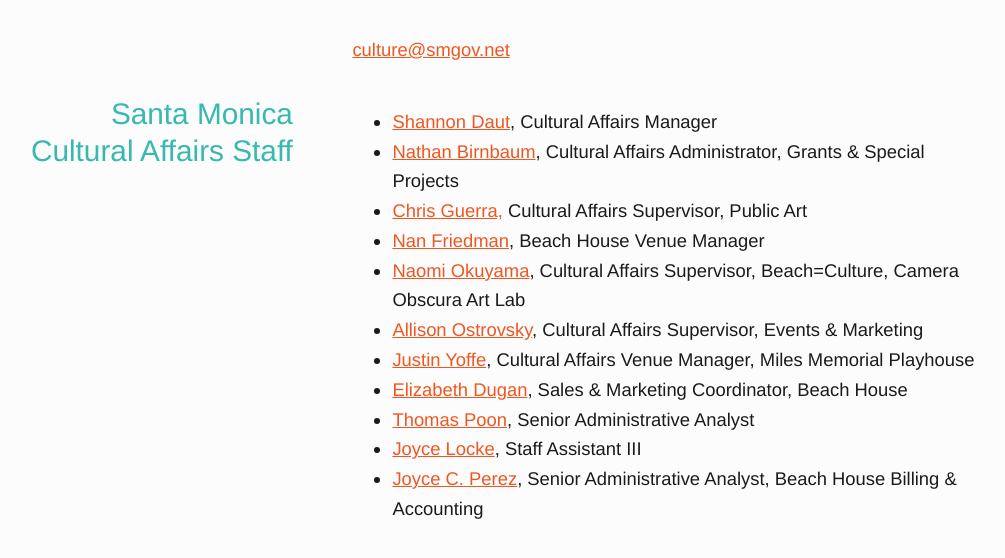
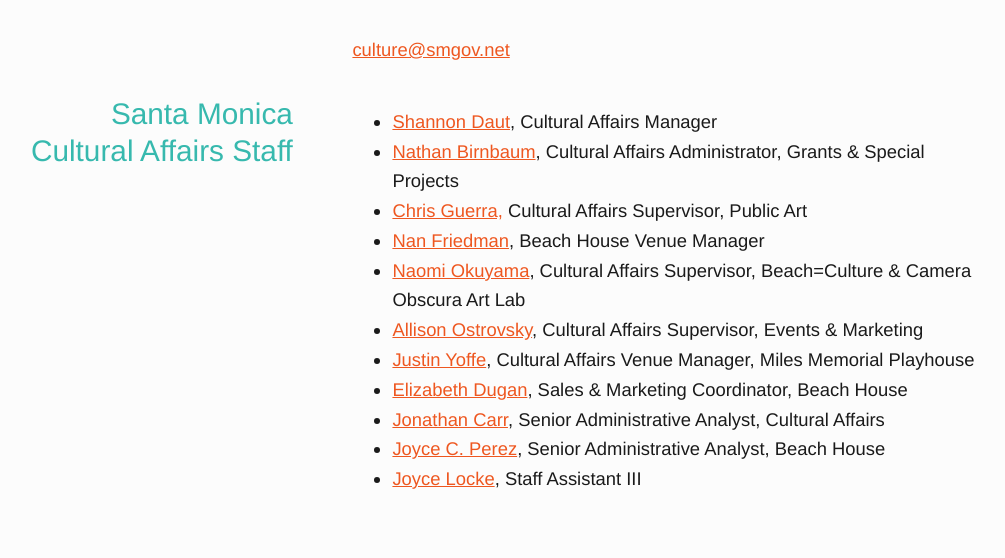
Before and after one commit to jimthoburn/artsamo, a Jekyll site: the page built from contact.markdown, in a window 1280 px wide and 900 px high, scrolled down 928 px, cut to the strip 0-698 px from the top of the window. Shown: the top 558 px of the strip, without its empty margins (104-1109 px from the left). Built offline with Jekyll 4.4.1, drawn with Linux system fonts in a browser that asks for light colours; some web fonts are replaced.

Commit message:
Update staff list

```diff
--- a/contact.markdown
+++ b/contact.markdown
@@ -19,10 +19,10 @@
 *   [Nathan Birnbaum](mailto:nathan.birnbaum@smgov.net), Cultural Affairs Administrator, Grants & Special Projects
 *   [Chris Guerra,](mailto:chris.guerra@smgov.net) Cultural Affairs Supervisor, Public Art
 *   [Nan Friedman](mailto:nan.friedman@smgov.net), Beach House Venue Manager
-*   [Naomi Okuyama](mailto:naomi.okuyama@smgov.net), Cultural Affairs Supervisor, Beach=Culture, Camera Obscura Art Lab
+*   [Naomi Okuyama](mailto:naomi.okuyama@smgov.net), Cultural Affairs Supervisor, Beach=Culture & Camera Obscura Art Lab
 *   [Allison Ostrovsky](mailto:allison.ostrovsky@smgov.net), Cultural Affairs Supervisor, Events & Marketing
 *   [Justin Yoffe](mailto:justin.yoffe@smgov.net), Cultural Affairs Venue Manager, Miles Memorial Playhouse
 *   [Elizabeth Dugan](mailto:elizabeth.dugan@smgov.net), Sales & Marketing Coordinator, Beach House
-*   [Thomas Poon](mailto:thomas.poon@smgov.net), Senior Administrative Analyst
+*   [Jonathan Carr](mailto:Jonathan.Carr@SMGOV.NET), Senior Administrative Analyst, Cultural Affairs
+*   [Joyce C. Perez](mailto:joyce.perez@smgov.net), Senior Administrative Analyst, Beach House
 *   [Joyce Locke](mailto:joyce.locke@smgov.net), Staff Assistant III
-*   [Joyce C. Perez](mailto:joyce.perez@smgov.net), Senior Administrative Analyst, Beach House Billing & Accounting
```
